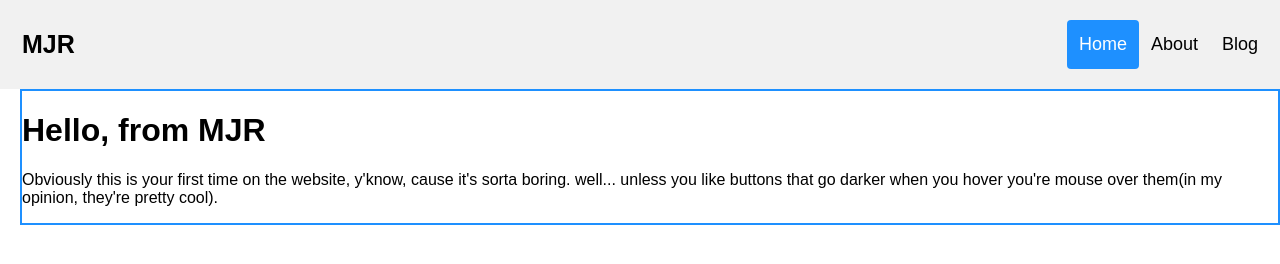
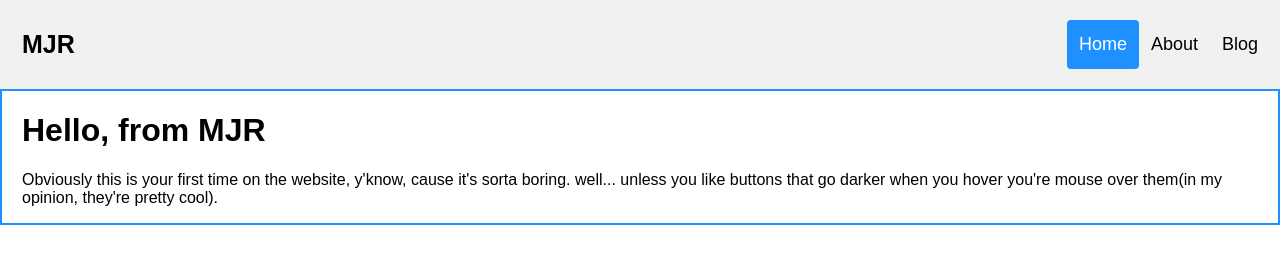
Before and after one commit to ObviouslyAce/ANP, a plain HTML site: page index.html in a window 1280 px wide. Drawn offline with Linux system fonts and the light colour scheme.

Commit message:
Update index.html

```diff
--- a/index.html
+++ b/index.html
@@ -72,14 +72,12 @@ body {
     <a href="./blog.html">Blog</a>
   </div>
 </div>
-<div style="padding-left:20px;">
-  <div style="border: 2px solid dodgerblue">
+<div style="padding-left:20px;border: 2px solid dodgerblue">
   <h1>Hello, from MJR</h1>
   <p>Obviously this is your first time on the website, y'know,
     cause it's sorta boring. well... unless you like buttons that go darker
     when you hover you're mouse over them(in my opinion, they're pretty cool).
   </p>
 </div>
-</div>
    </body>
 </html>
```
Lines whose indentation alone changed are shown as unchanged.
